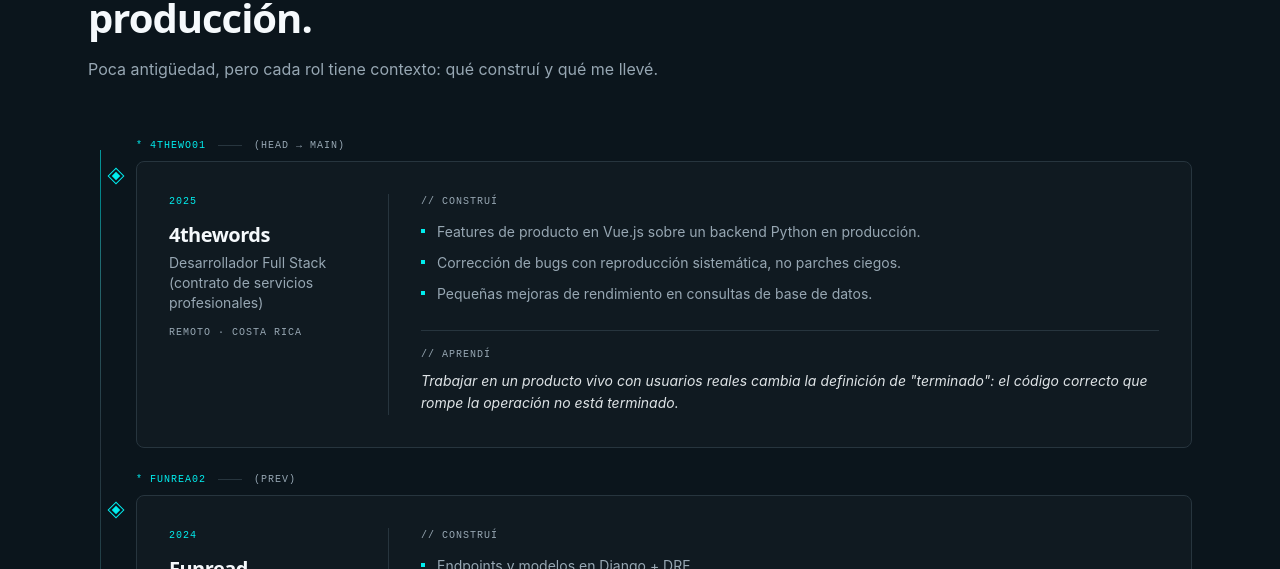
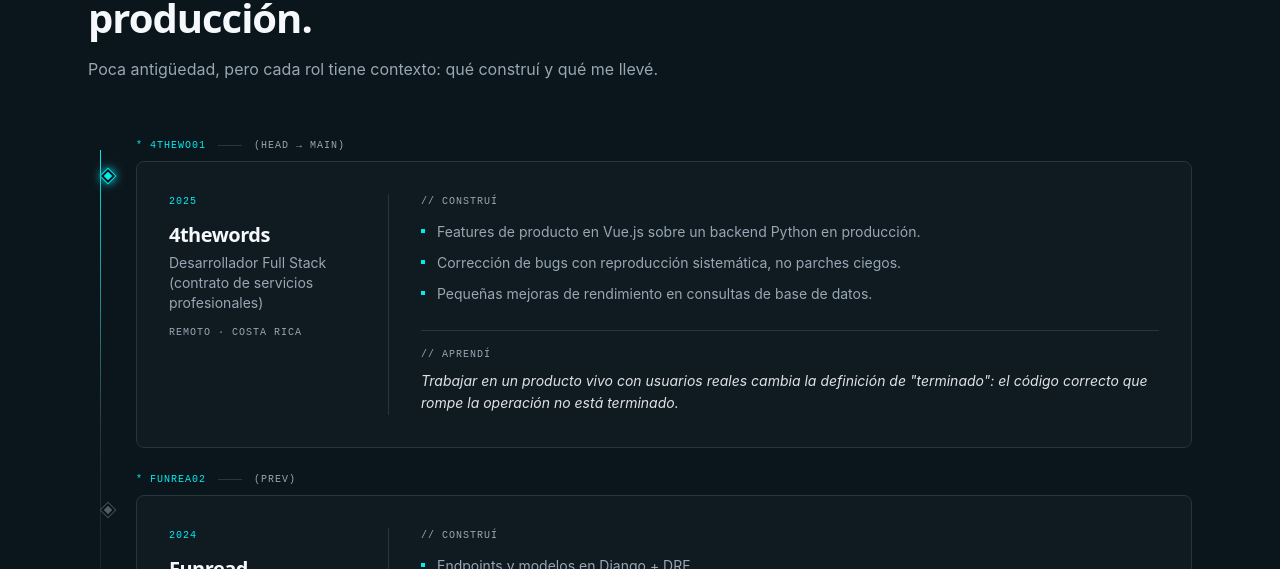
Before and after one commit to Gerardoprogramer/personal-site, a Next.js app: page / in a window 1280 px wide. Shown: the part 6066-6635 px from the top of the page. Built offline with nearby package versions, Linux system fonts and the light colour scheme.

Commit message:
feat: enhance Experience component with improved visual elements and animations

```diff
--- a/components/sections/Experience.tsx
+++ b/components/sections/Experience.tsx
@@ -22,25 +22,41 @@
                 <ol className="relative mt-14 space-y-6 pl-8 sm:pl-12">
                     <span
                         aria-hidden="true"
-                        className="pointer-events-none absolute left-2 top-3 bottom-3 w-px bg-linear-to-b from-primary/60 via-border to-primary/30 sm:left-3"
+                        className="pointer-events-none absolute left-2 top-3 bottom-3 w-px bg-linear-to-b from-primary via-border to-transparent sm:left-3"
                     />
-                    {experience(t).map((exp, i) => (
+                    {experience(t).map((exp, i) => {
+                        const isCurrent = i === 0;
+                        return (
                             <li key={exp.company} className="relative">
                                 <span
                                     aria-hidden="true"
-                                className="absolute -left-6.5 top-8 flex size-3 items-center justify-center m:-left-8.5"
+                                    className="absolute -left-6.5 top-8 flex size-3 items-center justify-center sm:-left-8.5"
                                 >
-                                <span className="size-3 rotate-45 border border-primary bg-background" />
-                                <span className="absolute size-1.5 rotate-45 bg-primary" />
+                                    <span
+                                        className={`size-3 rotate-45 border bg-background transition-colors ${isCurrent
+                                            ? "border-primary shadow-[0_0_10px_var(--color-primary)]"
+                                            : "border-muted-foreground/40"
+                                            }`}
+                                    />
+                                    <span
+                                        className={`absolute size-1.5 rotate-45 ${isCurrent ? "bg-primary" : "bg-muted-foreground/50"
+                                            }`}
+                                    />
+                                    {isCurrent && (
+                                        <span
+                                            aria-hidden="true"
+                                            className="absolute size-3 rotate-45 animate-ping bg-primary/40"
+                                        />
+                                    )}
                                 </span>
                                 <div className="mb-2 flex items-center gap-3 font-mono-tech text-[10px] uppercase tracking-widest text-muted-foreground">
                                     <span className="text-primary">
                                         {`* ${exp.company.toLowerCase().replace(/\s+/g, "-").slice(0, 6)}${(i + 1).toString().padStart(2, "0")}`}
                                     </span>
                                     <span className="h-px w-6 bg-border" />
-                                <span>({i === 0 ? "HEAD → main" : "prev"})</span>
+                                    <span>({isCurrent ? "HEAD → main" : "prev"})</span>
                                 </div>
-                            <div className="surface-card p-8">
+                                <div className="surface-card group p-8 transition-all duration-300 hover:border-primary/40 hover:shadow-lg hover:shadow-black/20">
                                     <div className="grid gap-8 lg:grid-cols-[220px_1fr]">
                                         <div className="border-b border-border pb-6 lg:border-b-0 lg:border-r lg:pb-0 lg:pr-8">
                                             <div className="font-mono-tech text-[10px] uppercase tracking-widest text-primary">
@@ -83,7 +99,8 @@
                                     </div>
                                 </div>
                             </li>
-                    ))}
+                        );
+                    })}
                 </ol>
             </div>
         </section>
```
Lines whose indentation alone changed are shown as unchanged.
